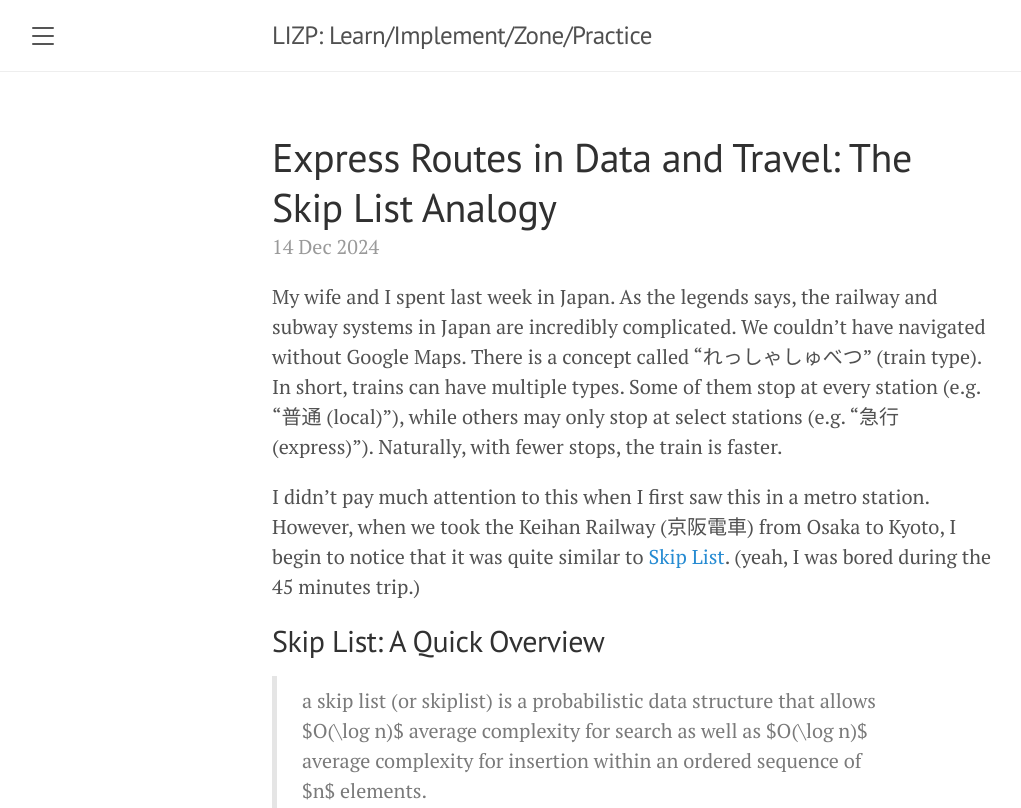
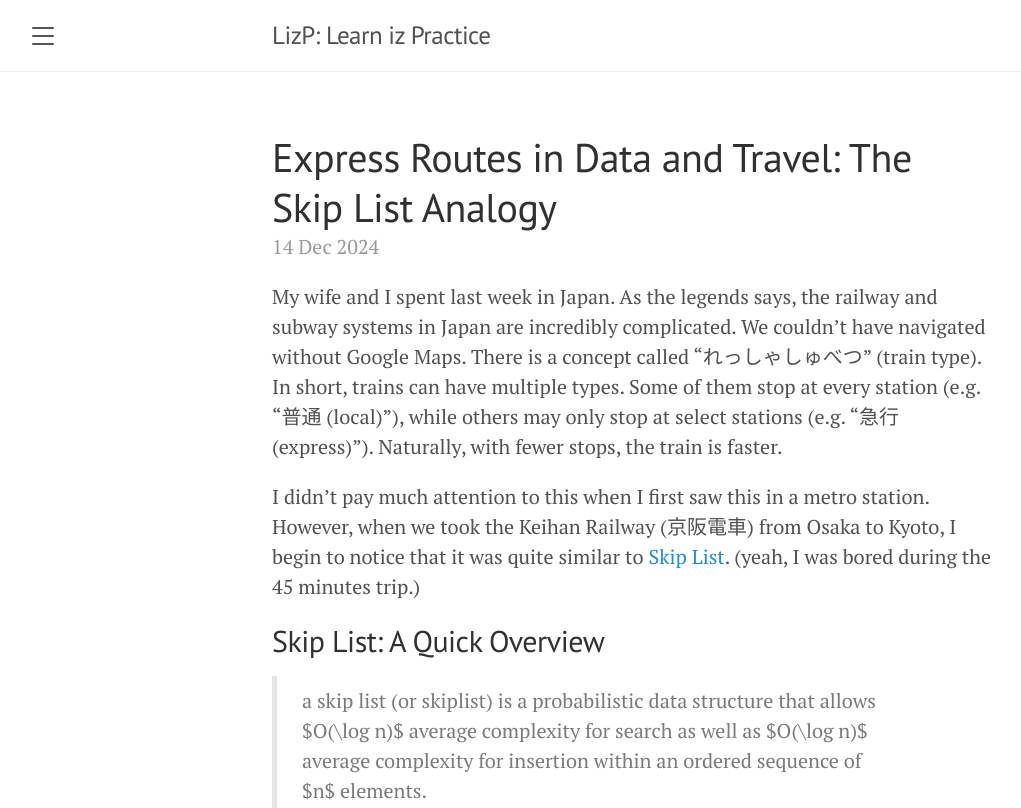
Before and after one commit to liznear/blogs, a Jekyll site: the page built from _posts/2024-12-14-japan-railway.md, in a window 1280 px wide and 900 px high, cut to the strip 0-808 px from the top of the window. Shown: the whole strip, without its empty margins (8-1029 px from the left). Built offline with Jekyll 4.4.1, drawn with Linux system fonts in a browser that asks for light colours.

Commit message:
Update title

```diff
--- a/_config.yml
+++ b/_config.yml
@@ -1,4 +1,4 @@
-title:               "LIZP: Learn/Implement/Zone/Practice"
+title:               "LizP: Learn iz Practice"
 url:                 https://blogs.lizmore.dev
 baseurl:             ''
 paginate:            5
```
